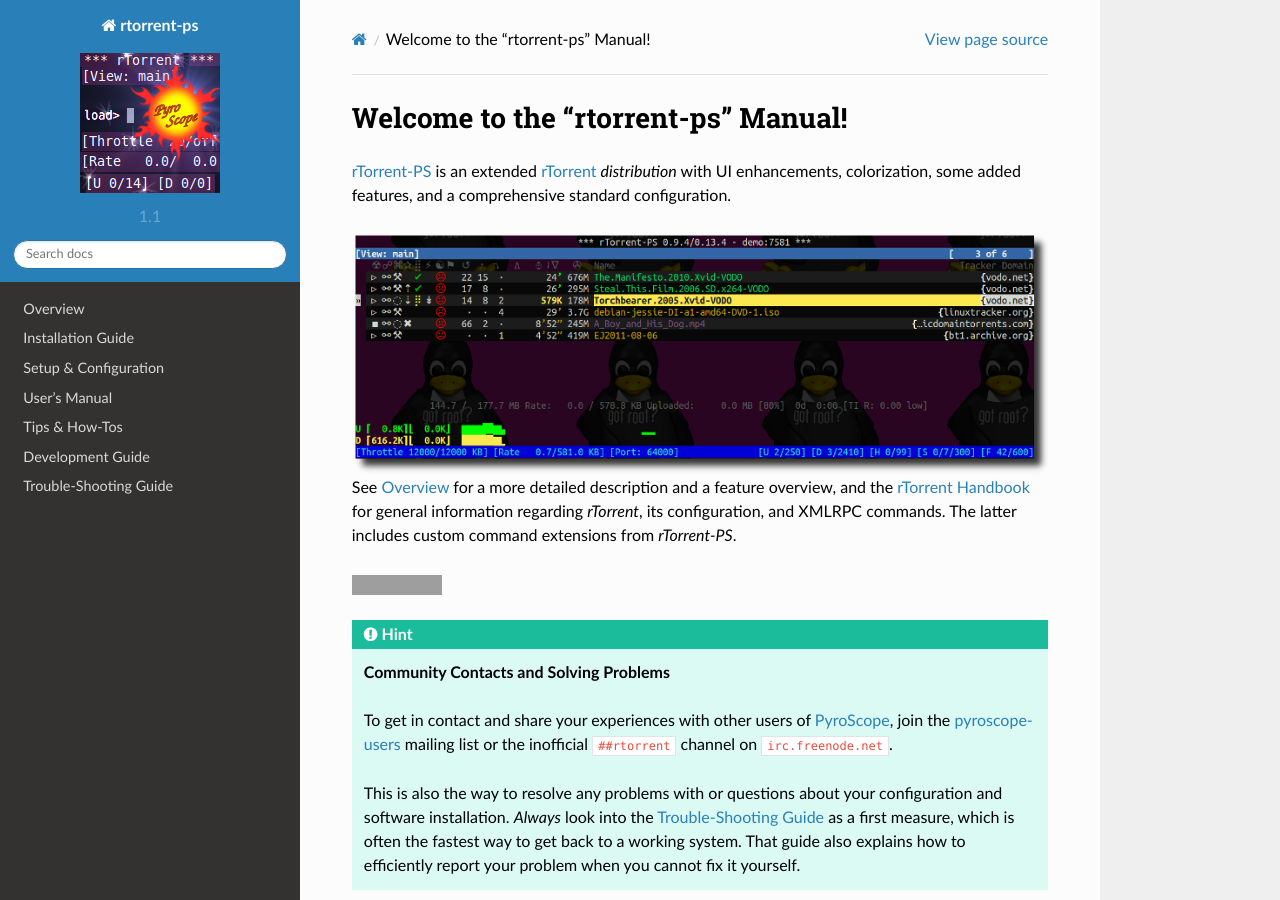
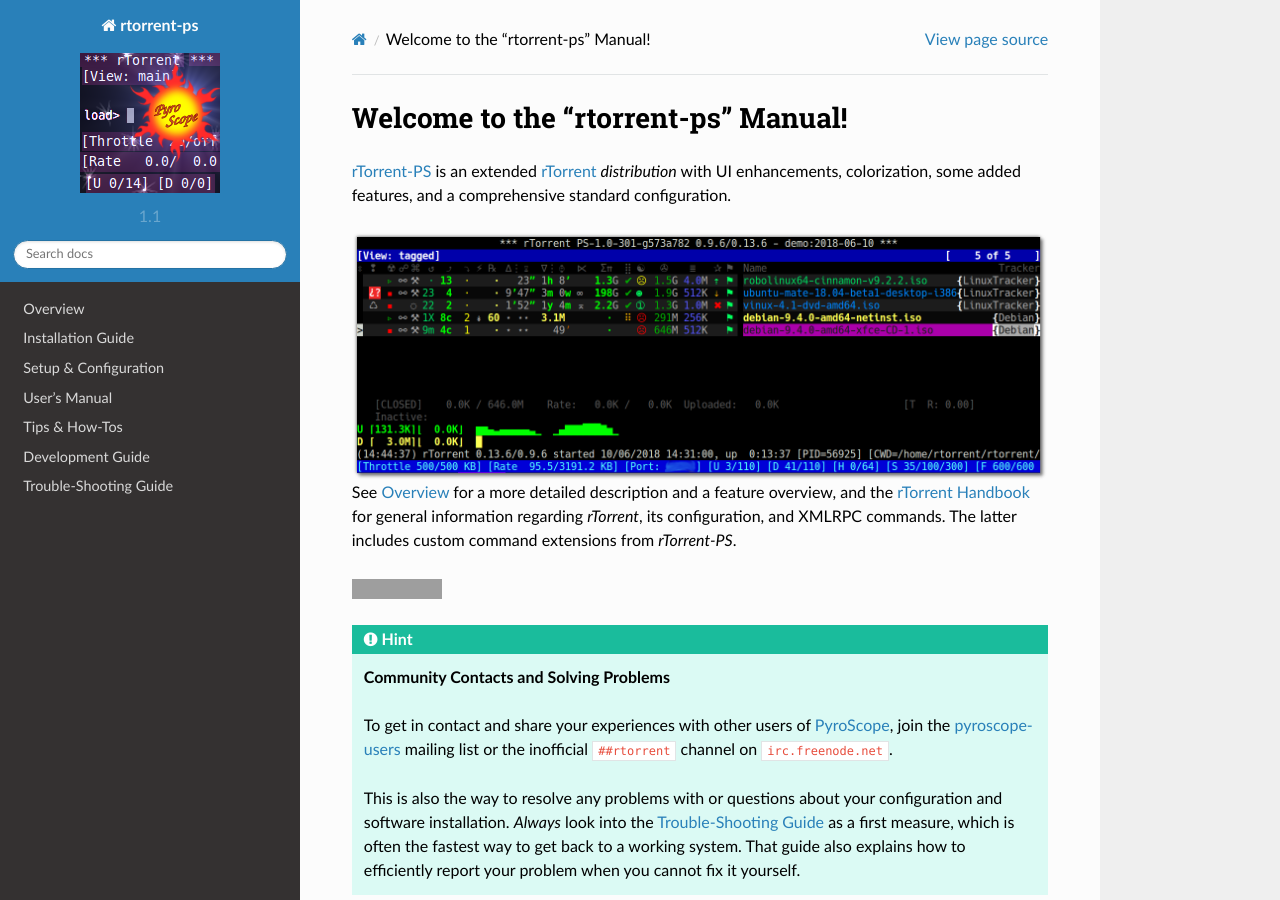
Before and after one commit to pyroscope/rtorrent-ps, a Sphinx documentation site: the page built from docs/index.rst, in a window 1280 px wide and 900 px high. Built offline with Sphinx 7.4.7 and the Read the Docs theme 2.0.0, drawn with Linux system fonts in a browser that asks for light colours; grey boxes are pictures that could not be loaded.

Commit message:
docs: new screenshots

```diff
--- a/README.rst
+++ b/README.rst
@@ -4,7 +4,7 @@
 Extended `rTorrent`_ *distribution* with UI enhancements, colorization,
 some added features, and a comprehensive standard configuration.
 
-.. figure:: https://raw.githubusercontent.com/pyroscope/rtorrent-ps/master/docs/_static/img/rT-PS-094-2014-05-24-shadow.png
+.. figure:: https://raw.githubusercontent.com/pyroscope/rtorrent-ps/master/docs/_static/img/rT-PS-1.0-301-g573a782-2018-06-10-small.png
    :align: center
    :alt: Extended Canvas Screenshot
 
--- a/docs/index.rst
+++ b/docs/index.rst
@@ -8,7 +8,7 @@
 `rTorrent-PS`_ is an extended `rTorrent`_ *distribution* with UI enhancements, colorization,
 some added features, and a comprehensive standard configuration.
 
-.. figure:: https://raw.githubusercontent.com/pyroscope/rtorrent-ps/master/docs/_static/img/rT-PS-094-2014-05-24-shadow.png
+.. figure:: _static/img/rT-PS-1.0-301-g573a782-2018-06-10-shadow.png
    :align: center
    :alt: Extended Canvas Screenshot
 
--- a/docs/overview.rst
+++ b/docs/overview.rst
@@ -8,7 +8,7 @@
 Also see the `changelog`_ for a timeline of applied changes,
 especially those since the last `official release`_.
 
-.. figure:: https://raw.githubusercontent.com/pyroscope/rtorrent-ps/master/docs/_static/img/rT-PS-094-2014-05-24-shadow.png
+.. figure:: _static/img/rT-PS-1.0-301-g573a782-2018-06-10-shadow.png
    :align: center
    :alt: Extended Canvas Screenshot
 
```
Also changed, not shown: docs/_static/img/rT-PS-1.0-301-g573a782-2018-06-10-shadow.png (added), docs/_static/img/rT-PS-1.0-301-g573a782-2018-06-10-small.png (added), docs/_static/img/rT-PS-1.0-301-g573a782-2018-06-10.png (added).
